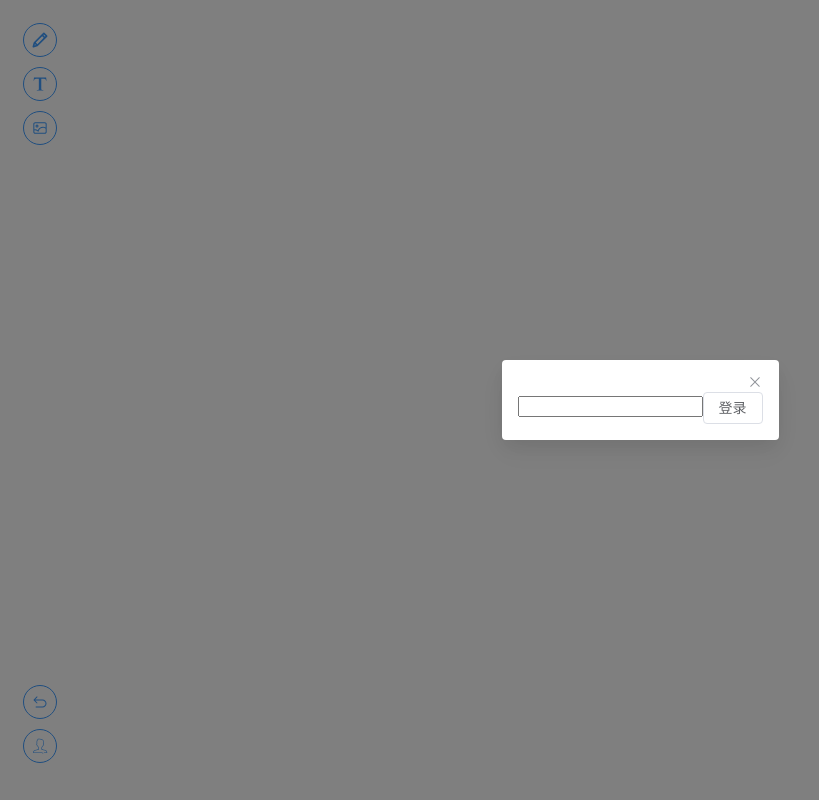
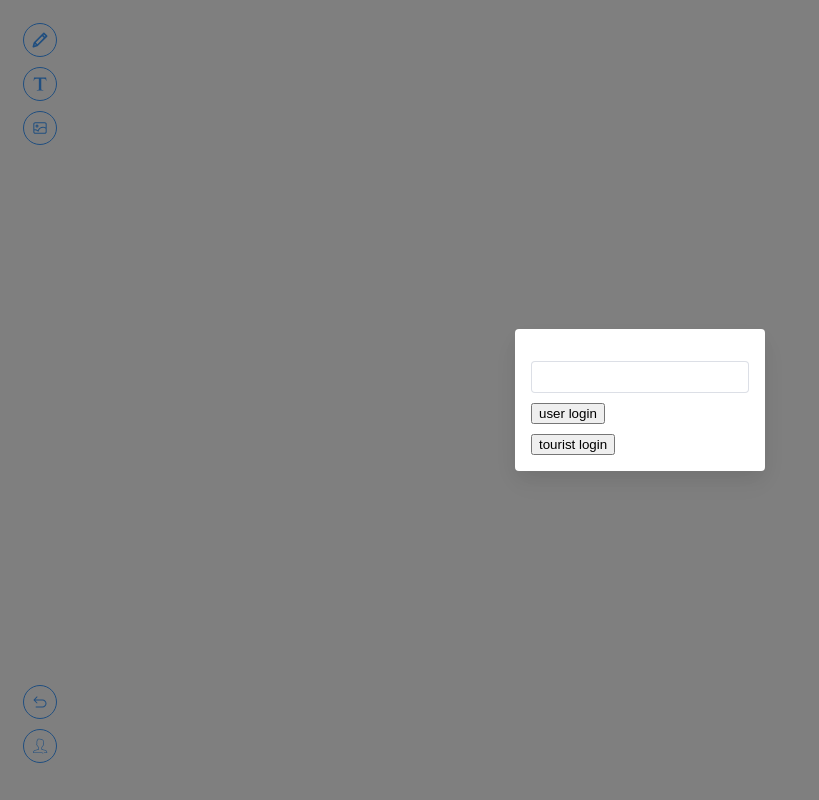
Before and after one commit to jianqianyan/Whiteboard, a Vue app in the folder board-vue/: page / in a window 1280 px wide. Shown: the whole page, without its empty margins (0-819 px from the left). Built offline with nearby package versions, Linux system fonts and the light colour scheme.

Commit message:
feat: 文档更新,登录组件抽离

```diff
--- /dev/null
+++ b/board-vue/src/components/Login/index.vue
@@ -0,0 +1,45 @@
+<template>
+  <div class="login">
+    <el-dialog
+      v-model="dialogVisible"
+      width="250"
+      :close-on-click-modal="falsec"
+      :close-on-press-escape="falsec"
+      :show-close="falsec"
+      align-center
+    >
+      <div class="login-dialog">
+        <div class="code-input">
+            <el-input></el-input>
+        </div>
+        <div class="choose-user">
+          <div class="user-login">
+            <button>{{ $t('button.userLogin' ) }}</button>
+          </div>
+          <div class="tourist-login">
+            <button>{{ $t('button.touristLogin' )}}</button>
+          </div>
+        </div>
+      </div>
+    </el-dialog>
+  </div>
+</template>
+
+<script setup lang="ts">
+import { ref } from "vue";
+
+const dialogVisible = ref(true);
+const falsec = ref(false);
+</script>
+
+<style scoped lang="less">
+.code-input{
+    margin: 0 0 10px 0 ;
+}
+.choose-user {
+  width: 100%;
+  .tourist-login {
+    margin-top: 10px;
+  }
+}
+</style>
--- a/board-vue/src/i18n/lang/en.ts
+++ b/board-vue/src/i18n/lang/en.ts
@@ -1,5 +1,7 @@
 export default {
     button: {
-        revoke: 'revoke'
+        revoke: 'revoke',
+        userLogin: 'user login',
+        touristLogin: 'tourist login'
     }
 }
--- a/board-vue/src/i18n/lang/zh.ts
+++ b/board-vue/src/i18n/lang/zh.ts
@@ -1,5 +1,7 @@
 export default {
     button: {
-        revoke: '撤销'
+        revoke: '撤销',
+        userLogin: '用户登录',
+        touristLogin: '游客登录'
     }
 }
--- a/board-vue/src/pages/index.vue
+++ b/board-vue/src/pages/index.vue
@@ -1,20 +1,14 @@
 <template>
   <div class="index">
     <EsCanvas></EsCanvas>
-    <el-dialog v-model="dialogVisible" width="auto" align-center>
-      <div class="login-box">
-        <input type="text">
-        <el-button>登录</el-button>
-      </div>
-    </el-dialog>
+    <Login></Login>
   </div>
 </template>
 
 <script setup lang="ts">
 import EsCanvas from "../components/EsCanvas.vue";
-import { ref } from "vue";
+import Login from "../components/Login/index.vue"
 
-const dialogVisible = ref(true);
 </script>
 
 <style scoped lang="less">
```
Also changed, not shown: 1 other file (tests, documents, lock files or other folders).
